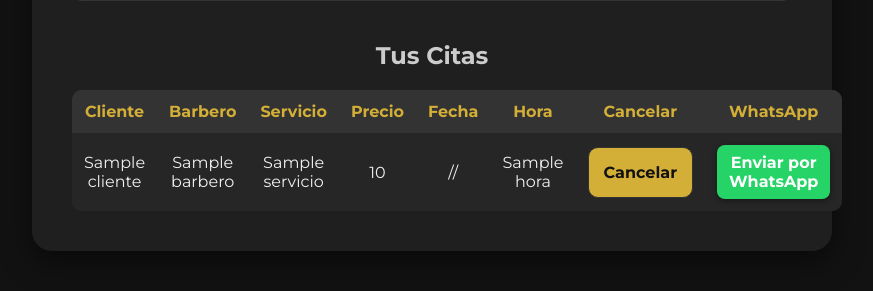
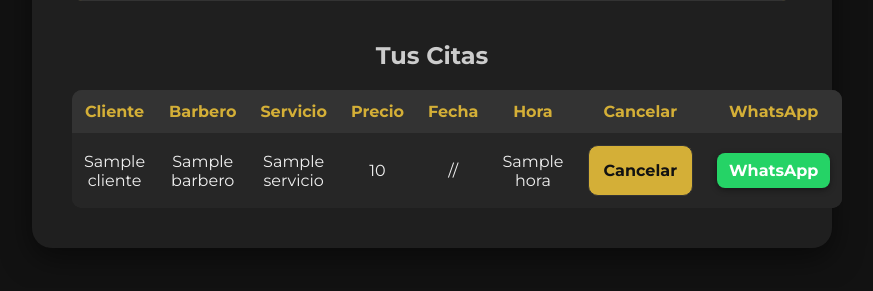
Before and after one commit to citas-barberia/barberia-app, a Flask app: template templates/index.html in a window 1280 px wide. Shown: the part 570-861 px from the top of the page, without its empty margins (208-1081 px from the left). After the commit the page ends 818 px from the top, so only its background shows below. Run offline with Flask 3, Linux system fonts and the light colour scheme; the template is opened without the code that fills it: most values are stand-ins (such as "Sample title", 1, 10 or a date in 2020).

Commit message:
Texto boton whatsapp corto

```diff
--- a/templates/index.html
+++ b/templates/index.html
@@ -166,7 +166,7 @@ window.addEventListener("DOMContentLoaded", () => {
 <td>
 {% if c.servicio != "CITA CANCELADA" %}
 <a class="btn-whatsapp" href="https://wa.me/50672314147" target="_blank">
-Enviar por WhatsApp
+ WhatsApp
 </a>
 {% endif %}
 </td>
```
